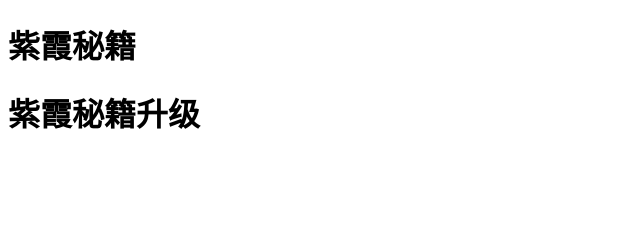
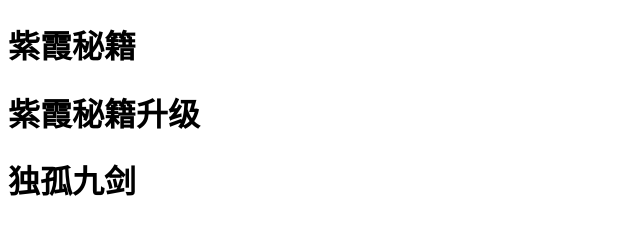
Before and after one commit to linghuchong01/huashan, a plain HTML site: page index.html in a window 1280 px wide. Shown: the whole page, without its empty margins (0-640 px from the left). Drawn offline with Linux system fonts and the light colour scheme.

Commit message:
独孤九剑

```diff
--- a/index.html
+++ b/index.html
@@ -9,5 +9,6 @@
     <body>
         <h1>紫霞秘籍</h1>
         <h1>紫霞秘籍升级</h1>
+        <h1>独孤九剑</h1>
     </body>
 </html>
```
